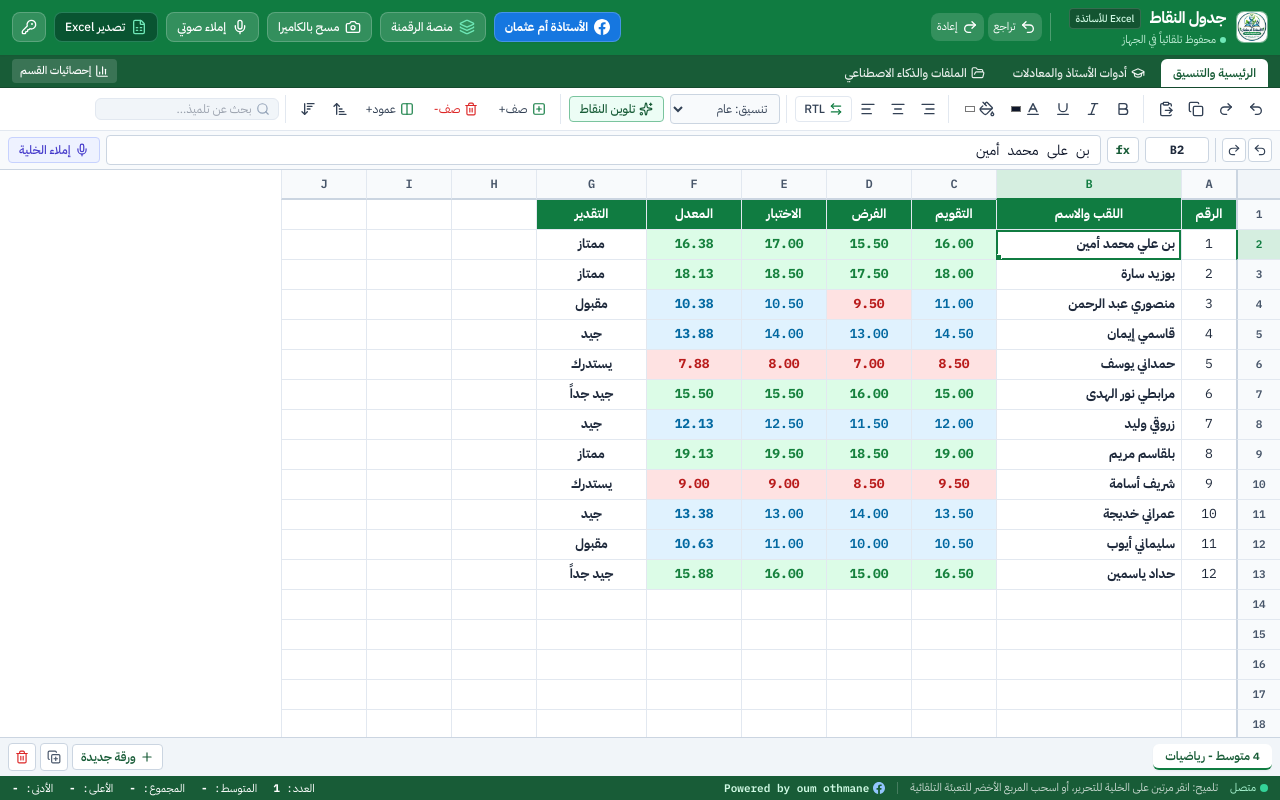
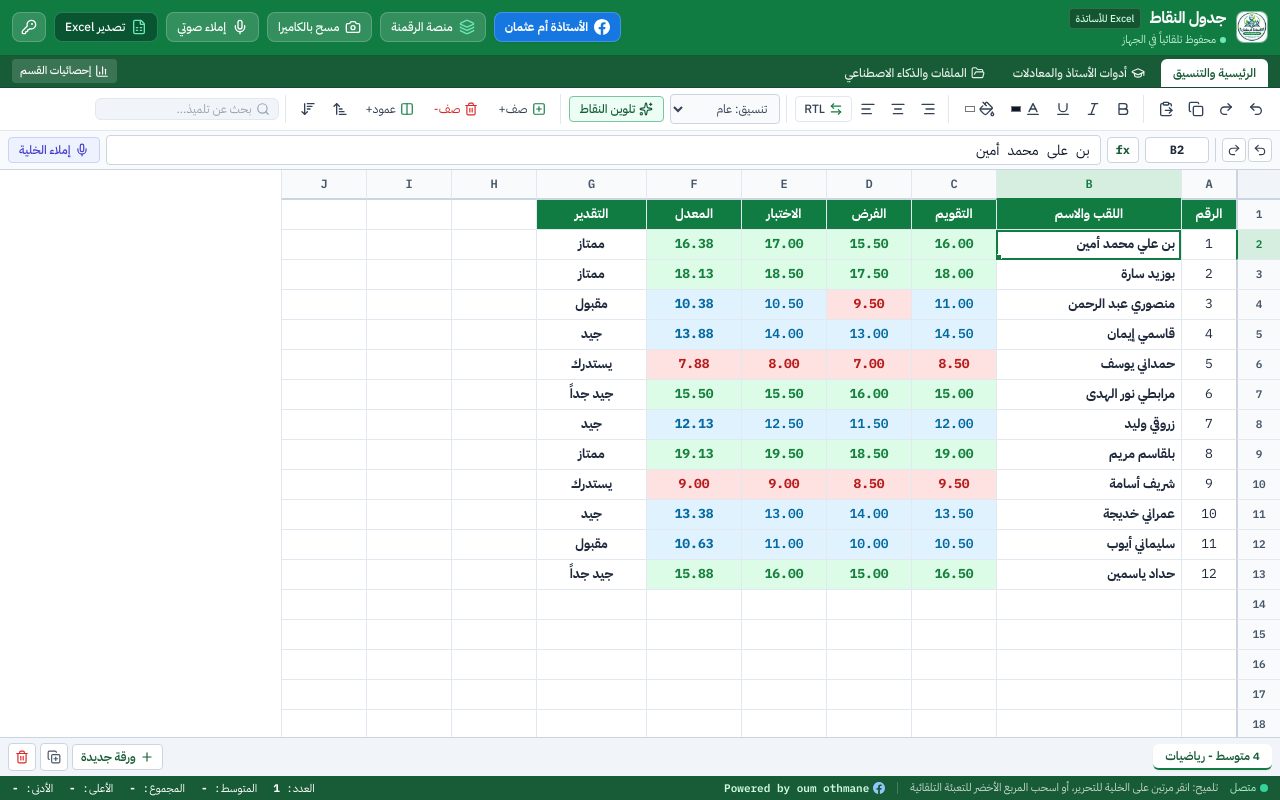
Before and after one commit to oucou31-netizen/jadwel-niqat, a plain HTML site: page index.html in a window 1280 px wide. Drawn offline with nearby package versions, Linux system fonts and the light colour scheme.

Commit message:
Remove undo/redo buttons from top bar and bump cache to v6

```diff
--- a/index.html
+++ b/index.html
@@ -334,17 +334,7 @@
         </p>
       </div>
 
-      <!-- أزرار التراجع والإعادة السريعة في الشريط العلوي -->
-      <div class="flex items-center gap-1 mr-2 pr-2 border-r border-white/25">
-        <button onclick="undo()" class="p-1.5 rounded-lg bg-white/15 hover:bg-white/25 active:scale-95 text-white transition flex items-center gap-1 text-xs" title="تراجع للوراء (Ctrl+Z)">
-          <i data-lucide="undo-2" class="w-4 h-4"></i>
-          <span class="hidden lg:inline text-[11px]">تراجع</span>
-        </button>
-        <button onclick="redo()" class="p-1.5 rounded-lg bg-white/15 hover:bg-white/25 active:scale-95 text-white transition flex items-center gap-1 text-xs" title="إعادة للأمام (Ctrl+Y)">
-          <i data-lucide="redo-2" class="w-4 h-4"></i>
-          <span class="hidden lg:inline text-[11px]">إعادة</span>
-        </button>
-      </div>
+
     </div>
 
     <!-- أزرار الوصول السريع العلوية -->
--- a/sw.js
+++ b/sw.js
@@ -1,4 +1,4 @@
-const CACHE_NAME = 'jadwel-niqat-v5';
+const CACHE_NAME = 'jadwel-niqat-v6';
 const PRECACHE_URLS = [
   './',
   './index.html',
```
